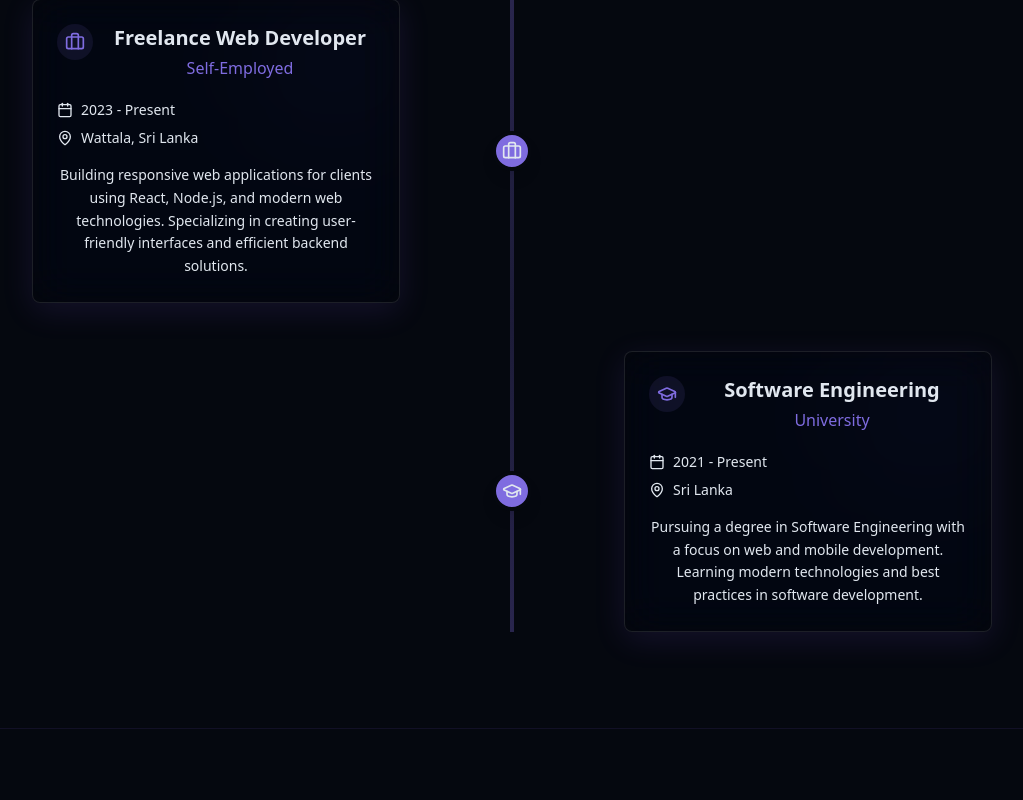
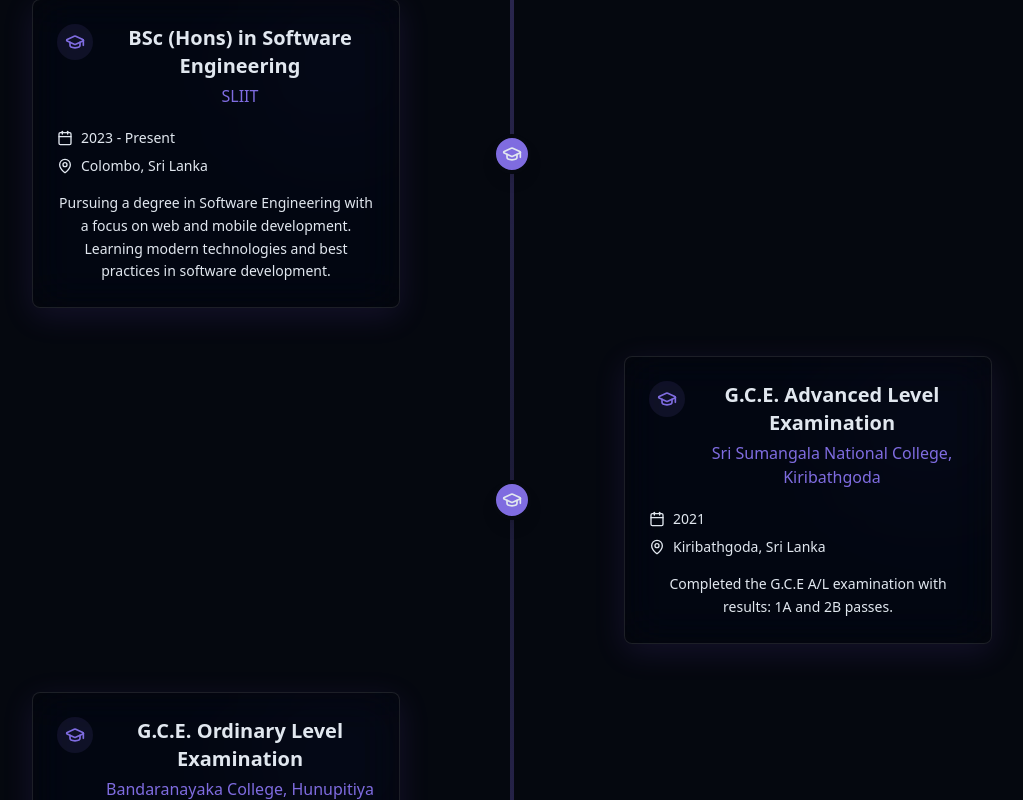
Before and after one commit to PasinduLF/my-portfolio, a React (Vite) app: page / in a window 1280 px wide. Shown: the part 1740-2540 px from the top of the page, without its empty margins (128-1151 px from the left). Built offline with nearby package versions, Linux system fonts and the light colour scheme; no server answers.

Commit message:
Update TimelineSection with new education entries and modify existing details. Change degree title and institution for current education, and add G.C.E. Advanced Level and Ordinary Level examination entries with descriptions and locations for a comprehensive educational overview.

```diff
--- a/src/components/TimelineSection.jsx
+++ b/src/components/TimelineSection.jsx
@@ -5,27 +5,49 @@ const education = [
   {
     id: 1,
     type: "education",
-    title: "Software Engineering",
-    institution: "University",
-    location: "Sri Lanka",
-    period: "2021 - Present",
+    title: "BSc (Hons) in Software Engineering",
+    institution: "SLIIT",
+    location: "Colombo, Sri Lanka",
+    period: "2023 - Present",
     description: "Pursuing a degree in Software Engineering with a focus on web and mobile development. Learning modern technologies and best practices in software development.",
+    icon: GraduationCap,
+  },
+  {
+    id: 2,
+    type: "education",
+    title: "G.C.E. Advanced Level Examination",
+    institution: "Sri Sumangala National College, Kiribathgoda",
+    location: "Kiribathgoda, Sri Lanka",
+    period: "2021",
+    description:
+      "Completed the G.C.E A/L examination with results: 1A and 2B passes.",
+    icon: GraduationCap,
+  },
+  {
+    id: 3,
+    type: "education",
+    title: "G.C.E. Ordinary Level Examination",
+    institution: "Bandaranayaka College, Hunupitiya",
+    location: "Hunupitiya, Sri Lanka",
+    period: "2018",
+    description:
+      "Successfully passed the G.C.E O/L examination with results: 2A’s, 2B’s, and 4C’s.",
     icon: GraduationCap,
   },
   // Add more education entries as needed
 ];
 
 const experience = [
-  {
-    id: 1,
-    type: "experience",
-    title: "Freelance Web Developer",
-    company: "Self-Employed",
-    location: "Wattala, Sri Lanka",
-    period: "2023 - Present",
-    description: "Building responsive web applications for clients using React, Node.js, and modern web technologies. Specializing in creating user-friendly interfaces and efficient backend solutions.",
-    icon: Briefcase,
-  },
+  // {
+  //   id: 1,
+  //   type: "experience",
+  //   title: "Freelance Web Developer",
+  //   company: "Self-Employed",
+  //   location: "Wattala, Sri Lanka",
+  //   period: "2023 - Present",
+  //   description: "Building responsive web applications for clients using React, Node.js, and modern web technologies. Specializing in creating user-friendly interfaces and efficient backend solutions.",
+  //   icon: Briefcase,
+  // },
   // Add more experience entries as needed
 ];
 
```
